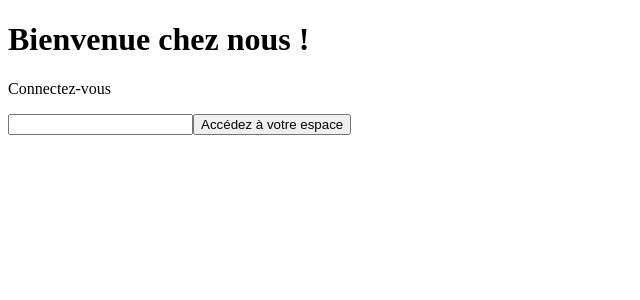
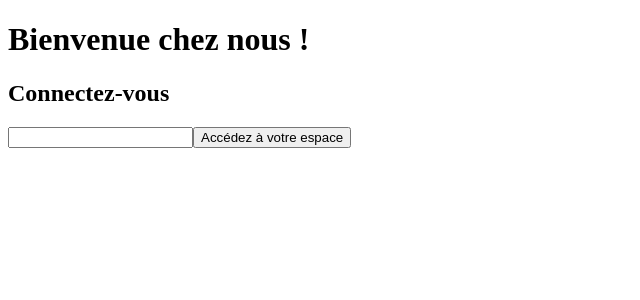
Before and after one commit to Atthis/cda-react-cake-nest, a React (Vite) app: page / in a window 1280 px wide. Shown: the top 300 px of the page, without its empty margins (0-640 px from the left). Built offline with nearby package versions, Linux system fonts and the light colour scheme.

Commit message:
update login page

```diff
--- a/src/pages/Login.jsx
+++ b/src/pages/Login.jsx
@@ -12,7 +12,7 @@ function Login({ username, setUsername }) {
   return (
     <>
       <h1>Bienvenue chez nous !</h1>
-      <p>Connectez-vous</p>
+      <h2>Connectez-vous</h2>
       <form onSubmit={setUsername}>
         <input type='text' name='username' id='username' value={username} onChange={handleChange} />
         <button>Accédez à votre espace</button>
```
